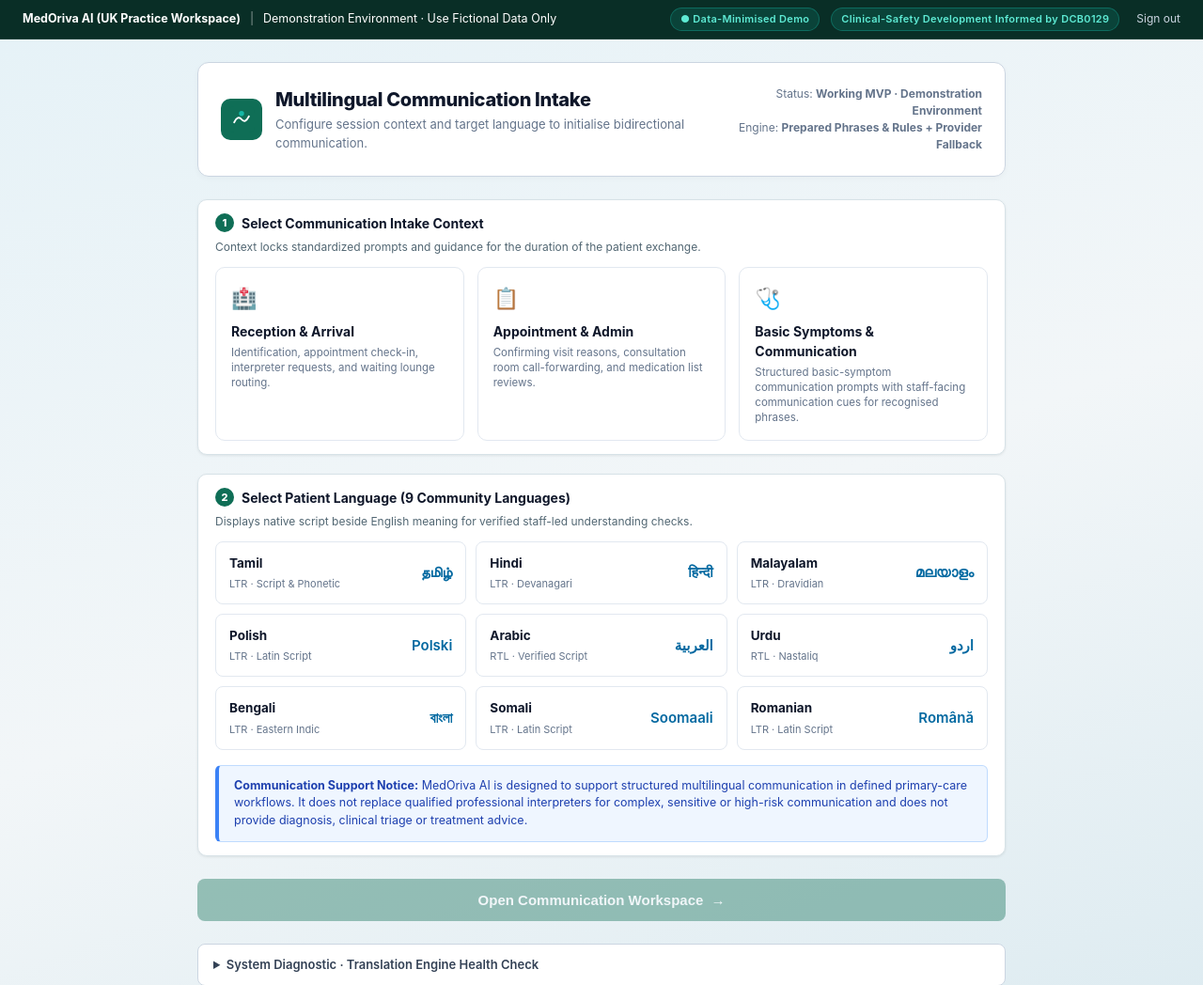
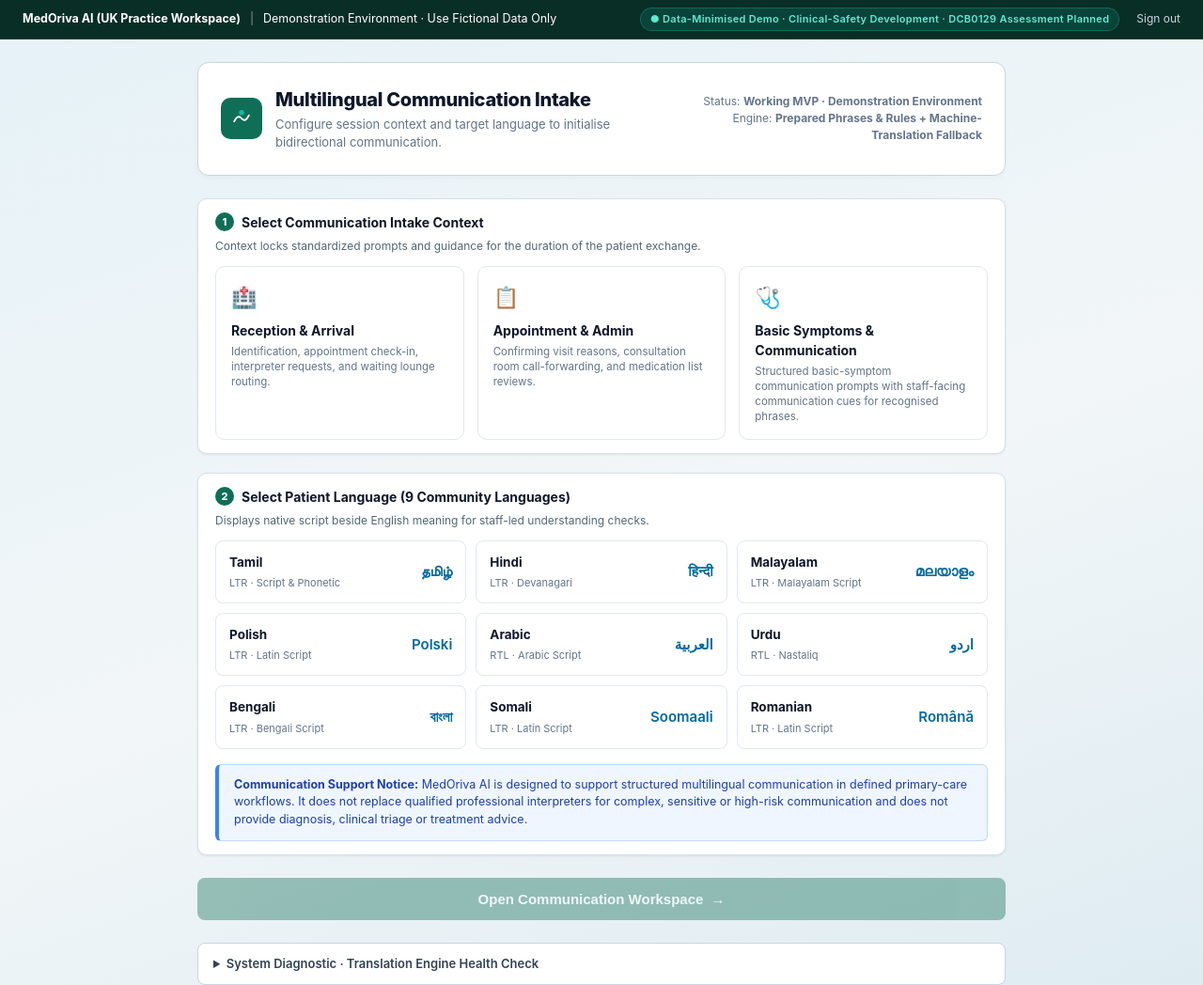
Before and after one commit to sanjaysweet777-maker/MedOrivaAI, a Flask app: page /portal in a window 1280 px wide. Shown: the top 1048 px of the page at 94% size. Run offline with Flask 3, Linux system fonts and the light colour scheme; the visitor is signed in with stand-in values (Sample User, id 1).

Commit message:
Update index.html

```diff
--- a/templates/index.html
+++ b/templates/index.html
@@ -284,8 +284,8 @@
     <span>Demonstration Environment · Use Fictional Data Only</span>
   </div>
   <div style="display: flex; align-items: center; gap: 12px;">
-    <span class="compliance-pill">● Data-Minimised Demo</span>
-    <span class="compliance-pill">Clinical-Safety Development Informed by DCB0129</span>
+    <!-- Assessor-Safe Badge: Plan specifies planned assessment, not conformity -->
+    <span class="compliance-pill">● Data-Minimised Demo · Clinical-Safety Development · DCB0129 Assessment Planned</span>
     <a href="/logout" style="color: #cbd5e1; text-decoration: none; font-size: 12px; margin-left: 6px;">Sign out</a>
   </div>
 </div>
@@ -305,13 +305,15 @@
           </svg>
         </div>
         <div>
+          <!-- Title: Removed clinical claim -->
           <h1>Multilingual Communication Intake</h1>
           <p>Configure session context and target language to initialise bidirectional communication.</p>
         </div>
       </div>
       <div style="text-align: right; font-size: 12px; color: #64748b;">
         <div>Status: <strong>Working MVP · Demonstration Environment</strong></div>
-        <div>Engine: <strong>Prepared Phrases &amp; Rules + Provider Fallback</strong></div>
+        <!-- Engine: Removed 'Provider Fallback' in favor of safer machine-translation fallback -->
+        <div>Engine: <strong>Prepared Phrases &amp; Rules + Machine-Translation Fallback</strong></div>
       </div>
     </div>
 
@@ -334,6 +336,7 @@
           <span class="title">Appointment &amp; Admin</span>
           <span class="desc">Confirming visit reasons, consultation room call-forwarding, and medication list reviews.</span>
         </div>
+        <!-- Context: Basic Symptoms & Communication with safe cues wording -->
         <div class="ctx-card" data-ctx="Basic Symptoms" onclick="selectCtx(this)">
           <span class="icon">🩺</span>
           <span class="title">Basic Symptoms &amp; Communication</span>
@@ -348,7 +351,8 @@
         <span class="num">2</span>
         <span>Select Patient Language (9 Community Languages)</span>
       </div>
-      <p class="card-hint">Displays native script beside English meaning for verified staff-led understanding checks.</p>
+      <!-- Hint: Removed 'verified' -->
+      <p class="card-hint">Displays native script beside English meaning for staff-led understanding checks.</p>
 
       <div class="lang-grid-enhanced">
         <!-- Tamil -->
@@ -369,11 +373,11 @@
           <span class="native-name">हिन्दी</span>
         </div>
 
-        <!-- Malayalam -->
+        <!-- Malayalam: Corrected script label -->
         <div class="lang-card" data-lang="Malayalam" data-code="ml" onclick="selectLang(this)">
           <div>
             <span class="eng-name">Malayalam</span>
-            <span class="meta">LTR · Dravidian</span>
+            <span class="meta">LTR · Malayalam Script</span>
           </div>
           <span class="native-name">മലയാളം</span>
         </div>
@@ -387,11 +391,11 @@
           <span class="native-name">Polski</span>
         </div>
 
-        <!-- Arabic -->
+        <!-- Arabic: Corrected script label -->
         <div class="lang-card" data-lang="Arabic" data-code="ar" onclick="selectLang(this)">
           <div>
             <span class="eng-name">Arabic</span>
-            <span class="meta">RTL · Verified Script</span>
+            <span class="meta">RTL · Arabic Script</span>
           </div>
           <span class="native-name">العربية</span>
         </div>
@@ -405,11 +409,11 @@
           <span class="native-name">اردو</span>
         </div>
 
-        <!-- Bengali -->
+        <!-- Bengali: Corrected script label -->
         <div class="lang-card" data-lang="Bengali" data-code="bn" onclick="selectLang(this)">
           <div>
             <span class="eng-name">Bengali</span>
-            <span class="meta">LTR · Eastern Indic</span>
+            <span class="meta">LTR · Bengali Script</span>
           </div>
           <span class="native-name">বাংলা</span>
         </div>
@@ -433,7 +437,7 @@
         </div>
       </div>
 
-      <!-- Regulatory / Safety Notice Inset -->
+      <!-- Regulatory / Safety Notice Inset: Aligned directly to Business Plan -->
       <div class="inset-info-callout">
         <strong>Communication Support Notice:</strong> MedOriva AI is designed to support structured multilingual communication in defined primary-care workflows. It does not replace qualified professional interpreters for complex, sensitive or high-risk communication and does not provide diagnosis, clinical triage or treatment advice.
       </div>
@@ -446,14 +450,15 @@
         <span>→</span>
       </button>
 
-      <!-- Connection Diagnostic Tool -->
+      <!-- Connection Diagnostic Tool: Corrected description -->
       <details class="connection-tools" style="background:#ffffff; border:1px solid #cbd5e1; border-radius:8px; padding:12px 16px;">
         <summary style="font-weight: 600; cursor:pointer; color:#334155;">System Diagnostic · Translation Engine Health Check</summary>
-        <p style="font-size:12px; color:#64748b; margin:6px 0 10px;">Validates memory dictionaries and online translation endpoints before clinical intake.</p>
+        <p style="font-size:12px; color:#64748b; margin:6px 0 10px;">Checks prepared phrase resources and provider translation endpoints before the demo communication session.</p>
         <button type="button" id="checkConnectionBtn" onclick="checkTranslationConnection()" style="background:#f1f5f9; border:1px solid #cbd5e1; padding:6px 12px; border-radius:6px; cursor:pointer; font-weight:600; font-size:12px;">Run Diagnostic Check</button>
         <p id="connectionResult" role="status" aria-live="polite" style="font-size:12px; margin-top:8px; font-weight:600;"></p>
       </details>
 
+      <!-- Safe Non-Persistent Notice: Replaced 'Zero-PII Guarantee' -->
       <div style="text-align: center; font-size: 11.5px; color: #64748b; line-height: 1.5; max-width: 820px; margin: 0 auto;">
         <strong>Demo Data-Handling Notice:</strong> MedOriva does not persist conversation transcripts or NHS identifiers to its application database after the active demo session ends. Third-party provider, hosting and operational data handling are governed separately and must be assessed before live patient use.
       </div>
@@ -509,10 +514,11 @@
 
     <!-- Main Chat + Input Area -->
     <main class="main-area">
+      <!-- Chat Header: Safe Non-Clinical Heading -->
       <div class="chat-header">
         <div>
-          <span style="font-weight: 700; color: #0f172a;">Live Patient Communication</span>
-          <span class="chat-subtitle" id="chatSubtitle" style="margin-left: 8px;">— Dual-Direction Verification</span>
+          <span style="font-weight: 700; color: #0f172a;">Live Communication</span>
+          <span class="chat-subtitle" id="chatSubtitle" style="margin-left: 8px;">— Bidirectional Understanding Check</span>
         </div>
         <div style="font-size: 11.5px; color: #64748b;">
           Staff: <strong>Right (Green)</strong> | Patient: <strong>Left (White)</strong>
@@ -527,7 +533,7 @@
         </div>
       </div>
 
-      <!-- Alert Banner: Communication cue instead of autonomous clinical alert -->
+      <!-- Alert Banner -->
       <div class="alert-banner" id="alertBanner" style="display:none">
         <span>ℹ️ Recognised symptom phrase identified — staff-facing communication cue. Follow practice protocol.</span>
         <button onclick="dismissAlert()">✕</button>
@@ -538,7 +544,8 @@
         <div class="tabs">
           <button class="tab active" data-tab="free" onclick="switchTab(this)">Staff Question (English → Patient)</button>
           <button class="tab" data-tab="patient" onclick="switchTab(this)">Patient Reply (Any Language → English)</button>
-          <button class="tab" data-tab="confirm" onclick="switchTab(this)">Understanding Verification</button>
+          <!-- Tab 3: Renamed to Understanding Check -->
+          <button class="tab" data-tab="confirm" onclick="switchTab(this)">Understanding Check</button>
         </div>
 
         <!-- Free text tab -->
@@ -566,7 +573,8 @@
               Translate to English
             </button>
           </div>
-          <div class="input-hint">Translates patient dialogue back to English with verified native audit record.</div>
+          <!-- Explanatory note: Replaced 'audit record' with non-persistent session review -->
+          <div class="input-hint">Translates the patient's message back to English and displays the original/native-script text alongside it for staff review during the active session.</div>
         </div>
 
         <!-- Understanding check tab -->
```
